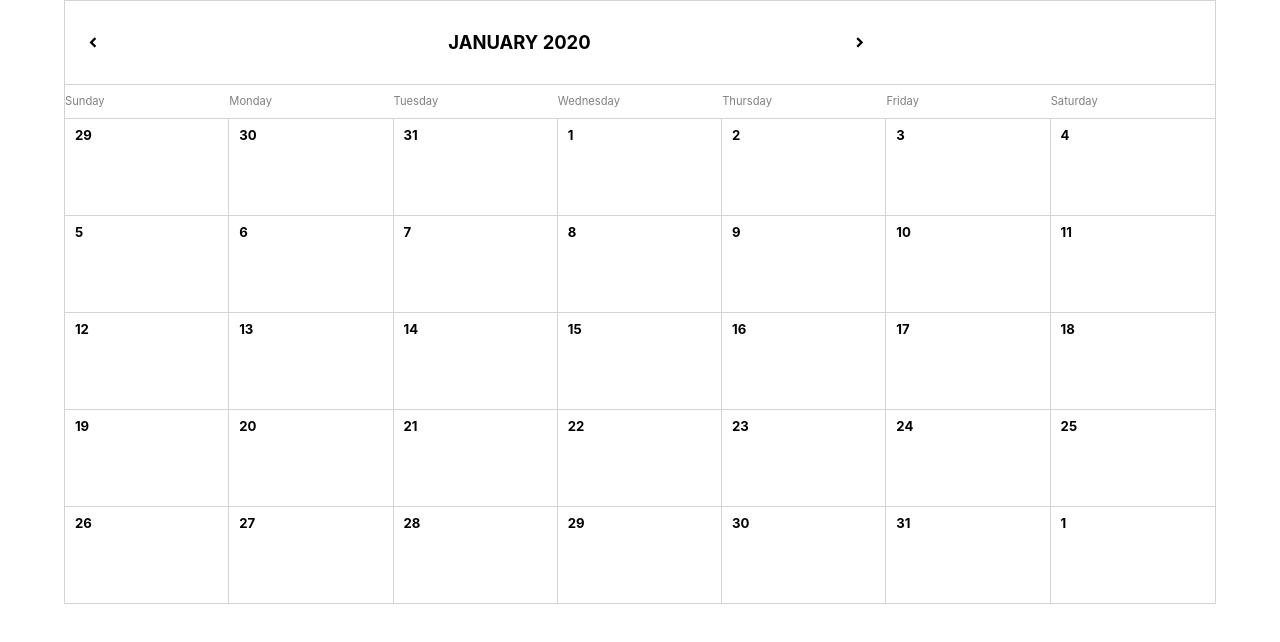
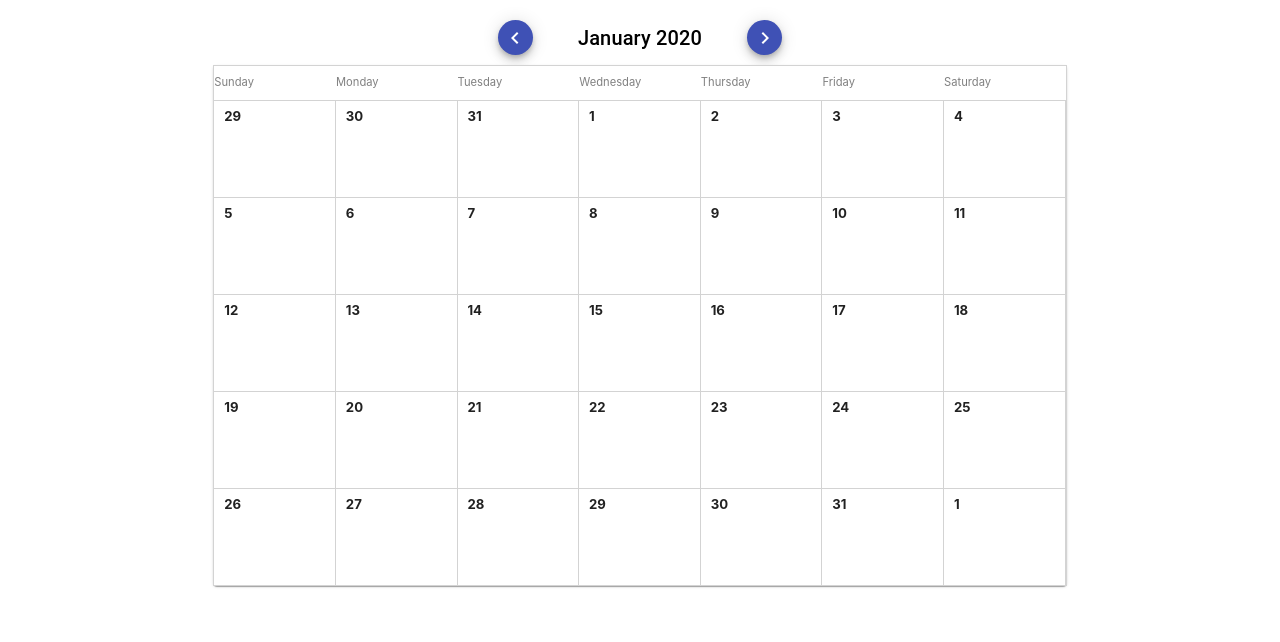
Before and after one commit to javier-montoya/jobsity-react-calendar, a React (Create React App) app: page / in a window 1280 px wide. Shown: the top 642 px of the page. Built offline with nearby package versions, Linux system fonts and the light colour scheme; what redux-promise-middleware would draw is missing.

Commit message:
Added MaterialUI
- added both MaterialUi/Core and MaterialUI/icons
- gridded calendar MonthChanger

```diff
--- a/package.json
+++ b/package.json
@@ -3,6 +3,8 @@
   "version": "0.1.0",
   "private": true,
   "dependencies": {
+    "@material-ui/core": "^4.8.2",
+    "@material-ui/icons": "^4.5.1",
     "@testing-library/jest-dom": "^4.2.4",
     "@testing-library/react": "^9.3.2",
     "@testing-library/user-event": "^7.1.2",
--- a/src/components/App.css
+++ b/src/components/App.css
@@ -0,0 +1,3 @@
+.viewContainer {
+  padding-top: 20px;
+}
--- a/src/components/App.js
+++ b/src/components/App.js
@@ -1,11 +1,11 @@
 import React from "react";
 import "./App.css";
-import Calendar from "./Calendar/Calendar";
+import CalendarView from "./CalendarView";
 
 function App() {
   return (
-    <div className="App">
-      <Calendar />
+    <div className="viewContainer">
+      <CalendarView />
     </div>
   );
 }
--- a/src/components/Calendar/Calendar.css
+++ b/src/components/Calendar/Calendar.css
@@ -1,4 +1,4 @@
-@import url(https://fonts.googleapis.com/css?family=Open+Sans:300, 400, 700);
+@import url(https://fonts.googleapis.com/css?family=Open+Sans:300,400,700);
 @import url(https://fonts.googleapis.com/icon?family=Material+Icons);
 .icon {
   font-family: "Material Icons", serif;
@@ -34,54 +34,14 @@ header {
   border-bottom: 1px solid lightgray;
   background: white;
 }
-/* GRID */
-.row {
-  margin: 0;
-  padding: 0;
-  display: flex;
-  flex-direction: row;
-  flex-wrap: wrap;
-  width: 100%;
-}
-.row-middle {
-  align-items: center;
-}
-.column {
-  flex-grow: 1;
-  flex-basis: 0;
-  max-width: 100%;
-}
 /* Calendar */
 .calendar {
   display: block;
   position: relative;
-  width: 90%;
   background: white;
   border: 1px solid lightgray;
   height: auto;
   margin: 0 auto;
-}
-.calendar .header {
-  text-transform: uppercase;
-  font-weight: 700;
-  font-size: 115%;
-  padding: 1.5em 0;
-  border-bottom: 1px solid lightgray;
-}
-.calendar .header .icon {
-  cursor: pointer;
-  transition: 0.15s ease-out;
-}
-.calendar .header .icon:hover {
-  transform: scale(1.75);
-  transition: 0.25s ease-out;
-  color: dodgerblue;
-}
-.calendar .header .icon:first-of-type {
-  margin-left: 1em;
-}
-.calendar .header .icon:last-of-type {
-  margin-right: 1em;
 }
 .calendar .days {
   font-weight: 400;
@@ -97,22 +57,14 @@ header {
   overflow: hidden;
   cursor: pointer;
   background: white;
-  transition: 0.25s ease-out;
 }
-/* .calendar .body .cell:hover {
-  background: whitesmoke;
-  transition: 0.5s ease-out;
-} */
 .calendar .body .row {
   border-bottom: 1px solid lightgray;
 }
 .calendar .body .row:last-child {
   border-bottom: none;
 }
-.calendar .body .cell:last-child {
-  border-right: none;
-}
-.calendar .body .cell .number {
+.calendar .body .number {
   position: absolute;
   font-size: 82.5%;
   line-height: 1;
@@ -128,21 +80,7 @@ header {
   color: lightgray;
   /* pointer-events: none; */
 }
-/* .calendar .body .cell .bg {
-  font-weight: 700;
-  line-height: 1;
-  color: #1affa0;
-  opacity: 0;
-  font-size: 2em;
-  position: absolute;
-  top: -0.2em;
-  right: -0.05em;
-  transition: 0.25s ease-out;
-  letter-spacing: -0.07em;
-} */
 .calendar .body .cell:hover .bg {
-  /* opacity: 0.2;
-  transition: 0.5s ease-in; */
   background-color: bisque;
 }
 .calendar .body .column {
@@ -150,3 +88,17 @@ header {
   flex-basis: calc(100% / 7);
   width: calc(100% / 7);
 }
+/* GRID */
+.column {
+  flex-grow: 1;
+  flex-basis: 0;
+  max-width: 100%;
+}
+.row {
+  margin: 0;
+  padding: 0;
+  display: flex;
+  flex-direction: row;
+  flex-wrap: wrap;
+  width: 100%;
+}
--- a/src/components/Calendar/Calendar.js
+++ b/src/components/Calendar/Calendar.js
@@ -1,14 +1,13 @@
 import React, { useState } from "react";
 import { useSelector } from "react-redux";
 import moment from "moment";
+import Paper from "@material-ui/core/Paper";
 import DayBar from "../DayBar";
 import MonthChanger from "../MonthChanger";
 import CalendarCell from "../CalendarCell";
 import "./Calendar.css";
 
 const Calendar = () => {
-  const [selectedDate, setSelectedDate] = useState(moment().format());
-
   const calendarMonth = useSelector(state => state.currentDates.calendarMonth);
 
   const renderCells = () => {
@@ -43,15 +42,16 @@ const Calendar = () => {
     return <div className="body">{rows}</div>;
   };
 
-  const onDateClick = day => {
-    setSelectedDate(day);
-  };
   return (
-    <div className="calendar">
+    <>
       <MonthChanger />
-      <DayBar />
-      <div>{renderCells()}</div>
-    </div>
+      <Paper>
+        <div className="calendar">
+          <DayBar />
+          <div>{renderCells()}</div>
+        </div>
+      </Paper>
+    </>
   );
 };
 export default Calendar;
--- /dev/null
+++ b/src/components/CalendarView/CalendarView.js
@@ -0,0 +1,15 @@
+import React from "react";
+import { Grid } from "@material-ui/core";
+import Calendar from "../Calendar";
+
+const CalendarView = () => {
+  return (
+    <Grid container justify="center">
+      <Grid item xs={12} md={10} lg={8}>
+        <Calendar />
+      </Grid>
+    </Grid>
+  );
+};
+
+export default CalendarView;
--- /dev/null
+++ b/src/components/CalendarView/index.js
@@ -0,0 +1,2 @@
+import CalendarView from "./CalendarView";
+export default CalendarView;
--- a/src/components/DayBar/DayBar.js
+++ b/src/components/DayBar/DayBar.js
@@ -1,5 +1,6 @@
 import React from "react";
 import moment from "moment";
+import Grid from "@material-ui/core/Grid";
 
 const DayBar = () => {
   const days = [];
@@ -9,6 +10,9 @@ const DayBar = () => {
       <div className="column col-center" key={i}>
         {datePivot.format("dddd")}
       </div>
+      // <Grid item>
+      //   {datePivot.format("dddd")}
+      // </Grid>
     );
     datePivot.add(1, "day");
   }
--- a/src/components/MonthChanger/MonthChanger.js
+++ b/src/components/MonthChanger/MonthChanger.js
@@ -1,9 +1,24 @@
 import React from "react";
 import moment from "moment";
+import { useSelector, useDispatch } from "react-redux";
+import { Grid, Typography, Fab } from "@material-ui/core";
+import { withStyles, MuiThemeProvider } from "@material-ui/core/styles";
+import ChevronLeft from "@material-ui/icons/ChevronLeft";
+import ChevronRight from "@material-ui/icons/ChevronRight";
 import { setCalendarMonth } from "../../actions/datesActions";
-import { useSelector, useDispatch } from "react-redux";
 
-const MonthChanger = () => {
+const styles = () => ({
+  circleButton: {
+    maxWidth: 35,
+    maxHeight: 35,
+    minHeight: 35
+  },
+  botPadding: {
+    paddingBottom: 10
+  }
+});
+
+const MonthChanger = ({ classes }) => {
   const dispatch = useDispatch();
   const calendarMonth = useSelector(state => state.currentDates.calendarMonth);
 
@@ -21,22 +36,42 @@ const MonthChanger = () => {
   };
 
   return (
-    <div className="header row flex-middle">
-      <div className="column col-start">
-        <div className="icon" onClick={prevMonth}>
-          chevron_left
-        </div>
+    <MuiThemeProvider>
+      <div className={classes.botPadding}>
+        <Grid container justify="center" alignItems="center">
+          <Grid
+            container
+            item
+            xs={6}
+            md={4}
+            lg={4}
+            justify="space-between"
+            alignItems="center"
+          >
+            <Fab
+              color="primary"
+              aria-label="left-month"
+              className={classes.circleButton}
+              onClick={prevMonth}
+            >
+              <ChevronLeft />
+            </Fab>
+            <Typography variant="h6">
+              {moment(calendarMonth).format("MMMM YYYY")}
+            </Typography>
+            <Fab
+              color="primary"
+              aria-label="left-month"
+              className={classes.circleButton}
+              onClick={nextMonth}
+            >
+              <ChevronRight />
+            </Fab>
+          </Grid>
+        </Grid>
       </div>
-      <div className="column col-center">
-        <span>{moment(calendarMonth).format("MMMM YYYY")}</span>
-      </div>
-      <div className="column col-end">
-        <div className="icon" onClick={nextMonth}>
-          chevron_right
-        </div>
-      </div>
-    </div>
+    </MuiThemeProvider>
   );
 };
 
-export default MonthChanger;
+export default withStyles(styles)(MonthChanger);
```
Also changed, not shown: 1 other file (tests, documents, lock files or other folders).
